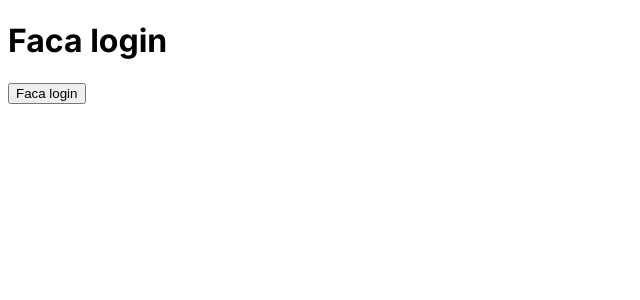
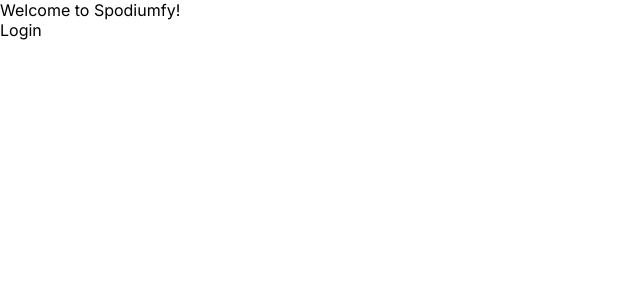
Before and after one commit to marcelluscaio/SpotifyPodium, a Next.js app: page /login in a window 1280 px wide. Shown: the top 300 px of the page, without its empty margins (0-640 px from the left). Built offline with nearby package versions, Linux system fonts and the light colour scheme.

Commit message:
feat: adding reset css

```diff
--- a/app/(pages)/login/page.tsx
+++ b/app/(pages)/login/page.tsx
@@ -1,9 +1,9 @@
 export default async function Login() {
 	return (
 		<main>
-			<h1>Faca login</h1>
+			<h1>Welcome to Spodiumfy!</h1>
 			<form action={"/api/auth"}>
-				<button type="submit">Faca login</button>
+				<button type="submit">Login</button>
 			</form>
 		</main>
 	);
--- a/app/layout.tsx
+++ b/app/layout.tsx
@@ -1,5 +1,6 @@
 import type { Metadata } from "next";
 import { Inter } from "next/font/google";
+import "./styles/index.scss";
 
 const inter = Inter({ subsets: ["latin"] });
 
--- /dev/null
+++ b/app/styles/_reset.scss
@@ -0,0 +1,81 @@
+*,
+*::before,
+*::after {
+	box-sizing: border-box;
+}
+
+* {
+	margin: 0;
+	padding: 0;
+}
+
+body {
+	-webkit-font-smoothing: antialiased;
+}
+
+img,
+picture,
+video,
+canvas,
+svg {
+	display: block;
+	max-width: 100%;
+	height: auto;
+}
+
+input,
+button,
+textarea,
+select {
+	font: inherit;
+}
+
+p,
+h1,
+h2,
+h3,
+h4,
+h5,
+h6,
+a,
+div {
+	font-size: inherit;
+	font-weight: normal;
+	text-size-adjust: auto;
+	overflow-wrap: break-word;
+	vertical-align: baseline;
+}
+
+h1,
+h2,
+h3,
+h4,
+h5,
+h6 {
+	text-wrap: balance;
+}
+
+p {
+	text-wrap: pretty;
+}
+
+a {
+	text-decoration: none;
+	color: inherit;
+}
+
+button {
+	border: none;
+	background-color: transparent;
+}
+
+button,
+input,
+select,
+label {
+	cursor: pointer;
+}
+
+ul {
+	list-style: none;
+}
--- /dev/null
+++ b/app/styles/index.scss
@@ -0,0 +1 @@
+@forward "reset";
--- a/package.json
+++ b/package.json
@@ -13,7 +13,8 @@
     "next": "14.1.0",
     "next-auth": "^4.24.5",
     "react": "^18",
-    "react-dom": "^18"
+    "react-dom": "^18",
+    "sass": "^1.70.0"
   },
   "devDependencies": {
     "@types/node": "^20",
```
Also changed, not shown: 1 other file (tests, documents, lock files or other folders).
